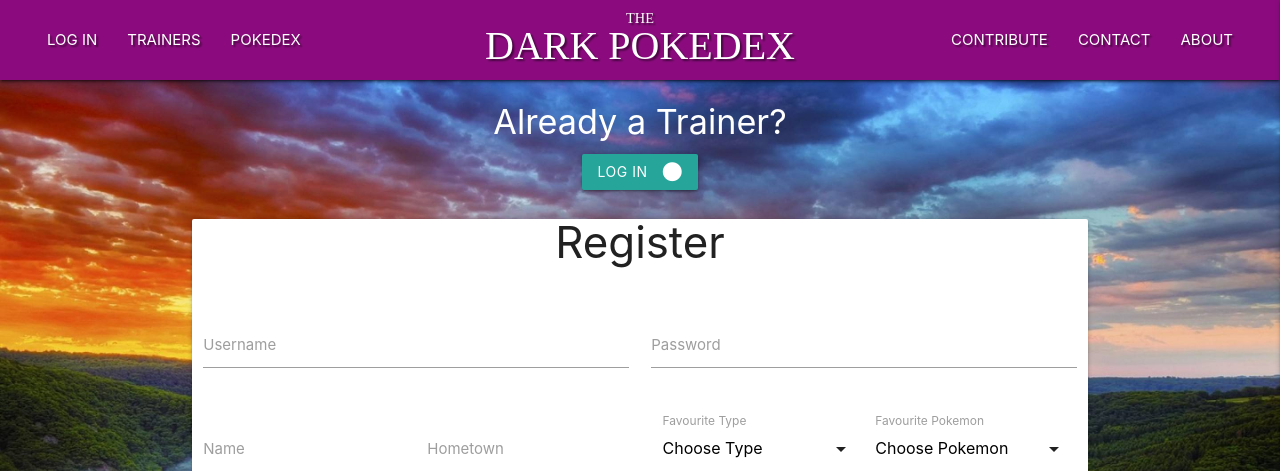
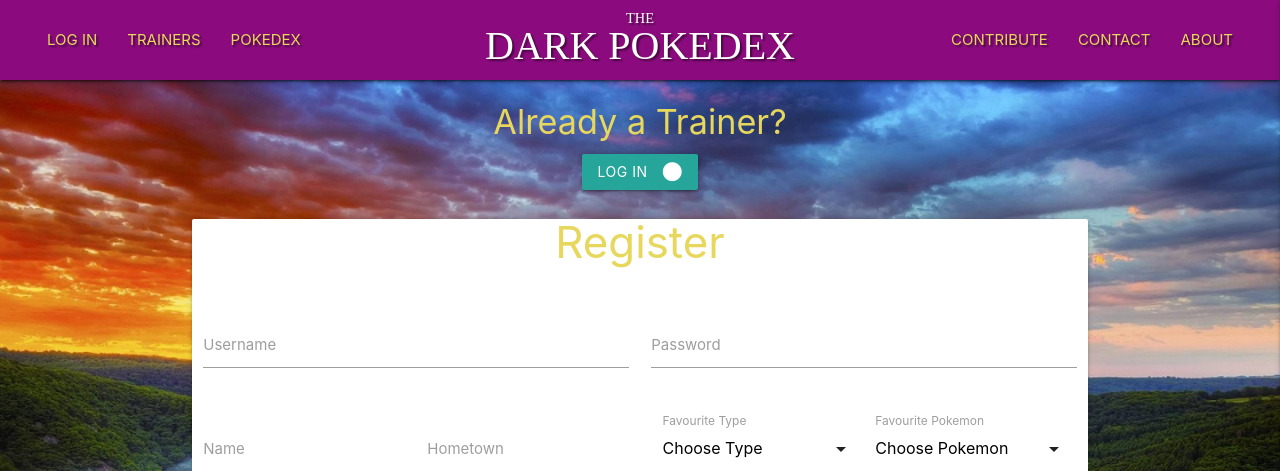
Before and after one commit to JamieM-Hub/JM-dark-pokedex, a Flask app: page /register in a window 1280 px wide. Shown: the top 471 px of the page. Run offline with Flask 2, Linux system fonts and the light colour scheme; data that the repository does not hold is empty; some libraries are stand-ins or nearby versions; some web fonts are replaced.

Commit message:
add header color class to relevant headers across site

```diff
--- a/static/css/style.css
+++ b/static/css/style.css
@@ -19,7 +19,7 @@ body {
 }
 
 .header-color {
-    color: yellow;
+    color: #e7d75c;
 }
 
 /* HEADER */
--- a/templates/about.html
+++ b/templates/about.html
@@ -5,7 +5,7 @@
     <div class="col s12">
         <div class="card blue-grey darken-1">
             <div class="card-content white-text">
-                <span class="card-title">What the Muk even is the Dark Pokedex, you ask?</span>
+                <span class="card-title header-color">What the Muk even is the Dark Pokedex, you ask?</span>
                 <p>Lorem ipsum dolor sit amet, consectetur adipiscing elit, sed do eiusmod tempor incididunt ut labore
                     et dolore magna aliqua. Dictum sit amet justo donec enim diam vulputate ut pharetra. Pellentesque
                     massa placerat duis ultricies lacus sed turpis. Pretium quam vulputate dignissim suspendisse in.
--- a/templates/base.html
+++ b/templates/base.html
@@ -23,12 +23,13 @@
                 <ul class="left hide-on-med-and-down">
                     <!-- <li><a href="{{ url_for('get_pokemon') }}">Home</a></li> -->
                     {% if session.user %}
-                    <li><a href="{{ url_for('profile', username=session['user']) }}">{{ session["user"] }}</a></li>
+                    <li><a href="{{ url_for('profile', username=session['user']) }}"
+                            class="header-color">{{ session["user"] }}</a></li>
                     {% else %}
-                    <li><a href="{{ url_for('login') }}">Log In</a></li>
+                    <li><a href="{{ url_for('login') }}" class="header-color">Log In</a></li>
                     {% endif %}
-                    <li><a href="{{ url_for('trainers') }}">Trainers</a></li>
-                    <li><a href="{{ url_for('get_pokemon') }}">Pokedex</a></li>
+                    <li><a href="{{ url_for('trainers') }}" class="header-color">Trainers</a></li>
+                    <li><a href="{{ url_for('get_pokemon') }}" class="header-color">Pokedex</a></li>
                 </ul>
                 <a href="{{ url_for('index') }}" class="brand-logo center">
                     <!-- <span>The</span> -->
@@ -36,9 +37,9 @@
                     <span class="title">Dark Pokedex</span>
                 </a>
                 <ul class="right hide-on-med-and-down">
-                    <li><a href="{{ url_for('contribute') }}">Contribute</a></li>
-                    <li><a href="{{ url_for('contact') }}">Contact</a></li>
-                    <li><a href="{{ url_for('about') }}">About</a></li>
+                    <li><a href="{{ url_for('contribute') }}" class="header-color">Contribute</a></li>
+                    <li><a href="{{ url_for('contact') }}" class="header-color">Contact</a></li>
+                    <li><a href="{{ url_for('about') }}" class="header-color">About</a></li>
                 </ul>
                 <a href="#" data-target="mobile-demo" class="sidenav-trigger right"><i class="fa fa-bars"></i></a>
             </div>
--- a/templates/contact.html
+++ b/templates/contact.html
@@ -5,7 +5,7 @@
     <div class="col s12">
         <div class="card blue-grey darken-1">
             <div class="card-content white-text">
-                <span class="card-title">Want to get in touch?</span>
+                <span class="card-title header-color">Want to get in touch?</span>
                 <p>Lorem ipsum dolor sit amet, consectetur adipiscing elit, sed do eiusmod tempor incididunt ut labore
                     et dolore magna aliqua. Dictum sit amet justo donec enim diam vulputate ut pharetra. Pellentesque
                     massa placerat duis ultricies lacus sed turpis. Pretium quam vulputate dignissim suspendisse in.
--- a/templates/contribute.html
+++ b/templates/contribute.html
@@ -4,7 +4,7 @@
 
 <div class="card theme">
     <div class="card-content">
-        <span class="card-title">Think you've spotted a Dark Pokemon?</span>
+        <span class="card-title header-color">Think you've spotted a Dark Pokemon?</span>
         <p>
             Sed deserunt cumque eos rerum galisum aut optio
             iusto qui similique possimus id dolor quibusdam. Aut saepe velit vel dolor perspiciatis a eaque perspiciatis
--- a/templates/edit_pokemon.html
+++ b/templates/edit_pokemon.html
@@ -3,7 +3,7 @@
 
 <div class="card theme">
     <div class="card-content">
-        <span class="card-title">Edit Pokemon</span>
+        <span class="card-title header-color">Edit Pokemon</span>
         <p>
             Lorem ipsum dolor sit amet. Et labore veniam ut reprehenderit expedita est labore ullam in vitae consectetur
             in dolore optio. Sit minima perspiciatis nam maiores consequatur aut quibusdam nostrum qui repellat quae aut
--- a/templates/edit_profile.html
+++ b/templates/edit_profile.html
@@ -3,7 +3,6 @@
 
 <!-- display profile -->
 <div class="row card pokedex-entry">
-<h5 class="center-align">PREVIEW</h5>
     <div class="col s8">
         <div class="row">
 
--- a/templates/login.html
+++ b/templates/login.html
@@ -2,7 +2,7 @@
 {% block content %}
 
 <div class="row center-align">
-    <h4 class="white-text">
+    <h4 class="header-color">
         New around here?
     </h4>
     <a href="{{ url_for('register') }}" class="btn waves-effect waves-light">
--- a/templates/register.html
+++ b/templates/register.html
@@ -2,7 +2,7 @@
 {% block content %}
 
 <div class="row center-align">
-    <h4 class="white-text">
+    <h4 class="header-color">
         Already a Trainer?
     </h4>
     <a href="{{ url_for('login') }}" class="btn waves-effect waves-light">
@@ -12,7 +12,7 @@
 </div>
 
 <div class="row card">
-    <h3 class="center-align">Register</h3>
+    <h3 class="center-align header-color">Register</h3>
     <br>
     <form class="col s12" method="POST" action="" autocomplete="off">
 
```
Also changed, not shown: templates/index.html (+7 -7 lines).
